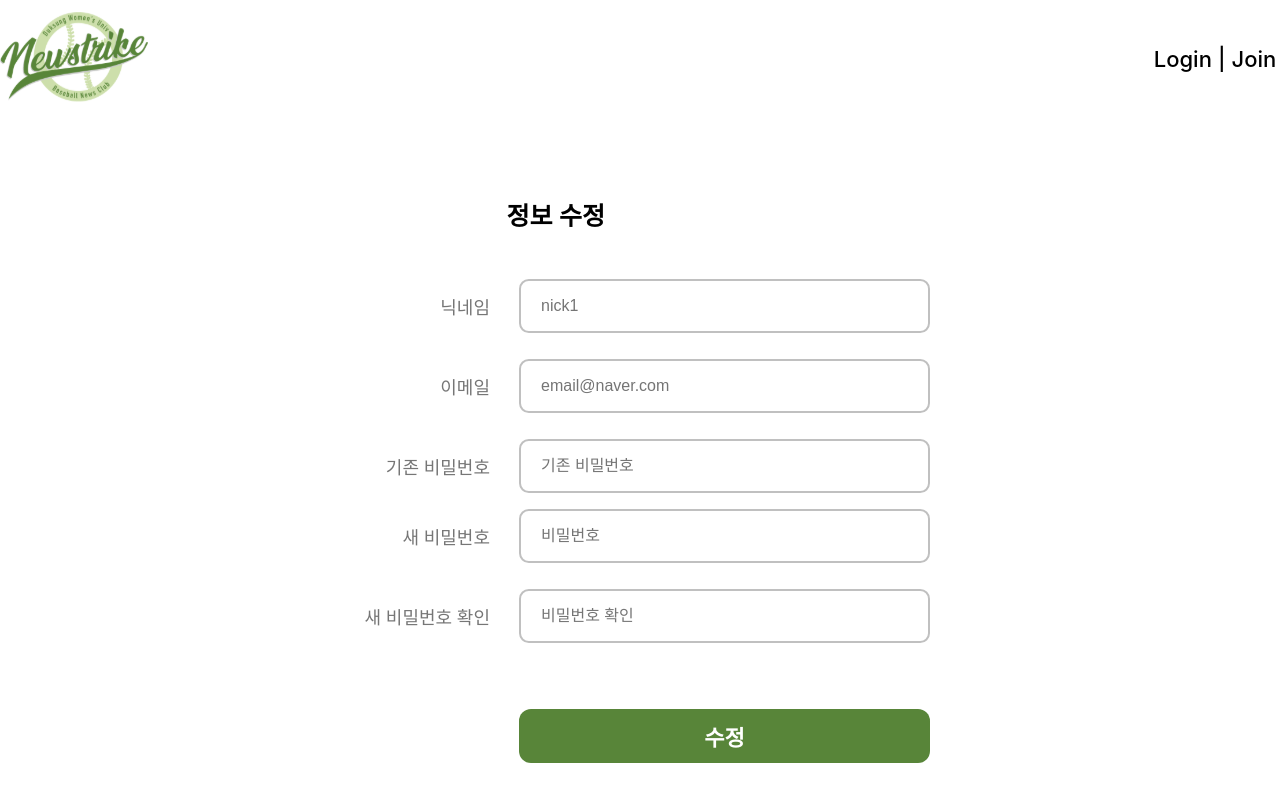
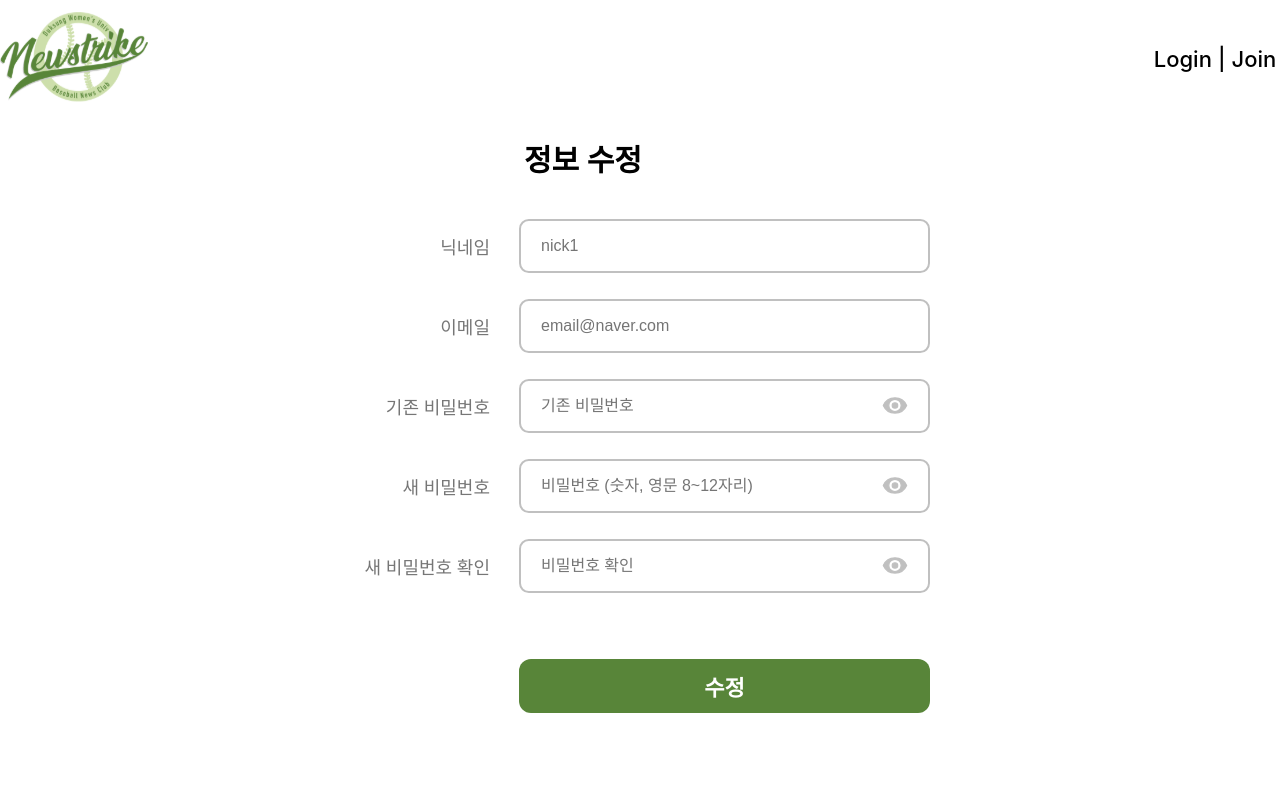
Before and after one commit to f4-zoluphaza/newsletter_front, a React (Create React App) app: page /Mypage/ChangeInfo in a window 1280 px wide. Built offline with nearby package versions, Linux system fonts and the light colour scheme.

Commit message:
[0910] jia 비밀번호 EyesImg 추가

```diff
--- a/src/pages/myPage/ChangeInfo.jsx
+++ b/src/pages/myPage/ChangeInfo.jsx
@@ -1,5 +1,5 @@
 import React, { useState } from 'react';
-import axios from "axios";
+import axios from 'axios';
 import {
   Div,
   BodyDiv,
@@ -11,6 +11,9 @@ import {
   TitleDiv,
   TextDiv,
   TextSpan,
+  EyesImg1,
+  EyesImg2,
+  EyesImg3,
   Button,
   UnderDiv,
   VaildP,
@@ -18,8 +21,14 @@ import {
 } from '../../styles/Mypage_j/ChangeInfo.styled.jsx';
 
 import Header from '../../components/Header.jsx';
+import PWOpen from '../../images/Login/PWOpen.svg';
+import PWClose from '../../images/Login/PWClose.svg';
 
 export default function ChangeInfo() {
+  const [validPWState, setValidPWState] = useState(false);
+  const [validNewPWState, setValidNewPWState] = useState(false);
+  const [validRepeatNewPWState, setValidRepeatNewPWState] = useState(false);
+
   //form 관리
   const [form, setForm] = useState({
     nickName: '',
@@ -28,9 +37,8 @@ export default function ChangeInfo() {
     password: '',
     passwordCheck: '',
     newPassword: '',
-    newPasswordCheck: ''
+    newPasswordCheck: '',
   });
-
 
   const [validEmail, setValidEmail] = useState(null); // 이메일 유효값
   const [validEmailCheck, setValidEmailCheck] = useState(null);
@@ -76,7 +84,8 @@ export default function ChangeInfo() {
   const changeinfoAPI = async () => {
     try {
       //API 요청 URL
-      const url = "https://humble-commonly-goshawk.ngrok-free.app/api/v1/mypage/change";
+      const url =
+        'https://humble-commonly-goshawk.ngrok-free.app/api/v1/mypage/change';
 
       const data = {
         nickname: form.nickName,
@@ -87,17 +96,17 @@ export default function ChangeInfo() {
 
       const response = await axios.put(url, data, {
         headers: {
-          "Content-Type": "application/json",
+          'Content-Type': 'application/json',
         },
       });
 
       const result = response.data.result;
       console.log(result);
 
-      alert("정보가 성공적으로 수정되었습니다.");
+      alert('정보가 성공적으로 수정되었습니다.');
     } catch (error) {
       console.error(
-        "내 정보 수정 에러",
+        '내 정보 수정 에러',
         error.response ? error.response.data : error
       );
       alert(error.response.data.result);
@@ -112,12 +121,12 @@ export default function ChangeInfo() {
 
         <WrapperDiv>
           <TitleDiv>
-            <TextSpan fontsize="25px" fontweight="600" color="#000000">
+            <TextSpan fontsize="30px" fontweight="600" color="#000000">
               정보 수정
             </TextSpan>
           </TitleDiv>
           <RightDiv>
-            <Form onSubmit={handleSubmit}>
+            <Form alignItems="flex-start" onSubmit={handleSubmit}>
               <TextDivForm>
                 <TextDiv>
                   <TextSpan>닉네임</TextSpan>
@@ -146,42 +155,13 @@ export default function ChangeInfo() {
                 />
               </TextDivForm>
 
-              {/* <UnderDiv margintop="5px" justifyContent="end">
-                <Button>중복 확인</Button>
-                <Button backgroundcolor="#588539" color="#FFFFFF">
-                  인증 요청
-                </Button>
-              </UnderDiv> */}
-
-              {/* <TextDivForm margintop="10px">
-                <TextDiv>
-                  <TextSpan>인증 번호</TextSpan>
-                </TextDiv>
-                <Input
-                  id="emailCheck"
-                  type="number"
-                  placeholder="이메일 인증번호"
-                  width="410.975px"
-                  height="53.82px"
-                  borderRadius="9.78px"
-                />
-              </TextDivForm> */}
-
-              {/* <UnderDiv margintop="5px" justifyContent="space-between">
-                <VaildP>인증번호가 올바르지 않습니다.</VaildP>
-                <VaildP color="#588539">인증되었습니다.</VaildP>
-                <Button backgroundcolor="#588539" color="#FFFFFF">
-                  인증 확인
-                </Button>
-              </UnderDiv> */}
-
               <TextDivForm>
                 <TextDiv>
                   <TextSpan>기존 비밀번호</TextSpan>
                 </TextDiv>
                 <Input
                   id="currentPW"
-                  type="text"
+                  type={validPWState ? 'text' : 'password'}
                   placeholder="기존 비밀번호"
                   width="410.975px"
                   height="53.82px"
@@ -189,20 +169,59 @@ export default function ChangeInfo() {
                 />
               </TextDivForm>
 
-              <TextDivForm margintop="10px">
+              {validPWState ? (
+                <EyesImg1
+                  src={PWClose}
+                  onClick={() => {
+                    setValidPWState();
+                  }}
+                />
+              ) : (
+                <EyesImg1
+                  src={PWOpen}
+                  onClick={() => {
+                    setValidPWState(true);
+                  }}
+                />
+              )}
+
+              <TextDivForm>
                 <TextDiv>
                   <TextSpan>새 비밀번호</TextSpan>
                 </TextDiv>
                 <Input
                   id="password"
-                  type="password"
+                  type={validNewPWState ? 'text' : 'password'}
                   onChange={handlePW}
-                  placeholder="비밀번호"
+                  placeholder="비밀번호 (숫자, 영문 8~12자리)"
                   width="410.975px"
                   height="53.82px"
                   borderRadius="9.78px"
                 />
+                {validNewPWState ? (
+                  <EyesImg2
+                    src={PWClose}
+                    onClick={() => {
+                      setValidNewPWState();
+                    }}
+                  />
+                ) : (
+                  <EyesImg2
+                    src={PWOpen}
+                    onClick={() => {
+                      setValidNewPWState(true);
+                    }}
+                  />
+                )}
               </TextDivForm>
+              {validPW === false ? (
+                <UnderDiv>
+                  <VaildP>
+                    비밀번호를 영문, 숫자, 특수문자 포함 8~12자리로
+                    설정해주세요.
+                  </VaildP>
+                </UnderDiv>
+              ) : null}
 
               <TextDivForm>
                 <TextDiv>
@@ -210,13 +229,31 @@ export default function ChangeInfo() {
                 </TextDiv>
                 <Input
                   id="passwordCheck"
-                  type="password"
+                  type={validRepeatNewPWState ? 'text' : 'password'}
                   onChange={hadlePWCheck}
                   placeholder="비밀번호 확인"
                   width="410.975px"
                   height="53.82px"
                   borderRadius="9.78px"
                 />
+                {validRepeatNewPWState ? (
+                  <EyesImg3
+                    src={PWClose}
+                    onClick={() => {
+                      setValidRepeatNewPWState();
+                    }}
+                  />
+                ) : (
+                  <EyesImg3
+                    src={PWOpen}
+                    style={{
+                      top: validPW === false ? '395px' : '355px', //EyesImg3 위치 변경
+                    }}
+                    onClick={() => {
+                      setValidRepeatNewPWState(true);
+                    }}
+                  />
+                )}
               </TextDivForm>
 
               {validPWCheck === false ? (
--- a/src/styles/Mypage_j/ChangeInfo.styled.jsx
+++ b/src/styles/Mypage_j/ChangeInfo.styled.jsx
@@ -28,7 +28,8 @@ export const WrapperDiv = styled.div`
   width: 580px;
   /* height: ${(props) => props.height || '100vh'}; */
   height: auto;
-  margin-top: 80px;
+  margin-top: 20px;
+  margin-bottom: 50px;
   /* background-color: lightgray; */
 
   display: flex;
@@ -58,7 +59,7 @@ export const RightDiv = styled.div`
 `;
 
 export const TitleDiv = styled.div`
-  width: 73%;
+  width: 70%;
   height: 40px;
   margin-bottom: 20px;
 
@@ -93,6 +94,7 @@ export const Form = styled.form`
   ${flexCenter()}
   flex-direction: column;
   align-items: ${(props) => props.alignItems};
+  position: relative; //eyesImg 때문에 설정
 `;
 
 export const Input = styled.input`
@@ -109,6 +111,36 @@ export const Input = styled.input`
 
   padding-left: 20px;
   box-sizing: border-box;
+`;
+
+export const EyesImg1 = styled.img`
+  width: 30px;
+  height: 30px;
+  position: absolute;
+  top: 195px;
+  right: 20px;
+
+  cursor: pointer;
+`;
+
+export const EyesImg2 = styled.img`
+  width: 30px;
+  height: 30px;
+  position: absolute;
+  top: 275px;
+  right: 20px;
+
+  cursor: pointer;
+`;
+
+export const EyesImg3 = styled.img`
+  width: 30px;
+  height: 30px;
+  position: absolute;
+  top: 355px;
+  right: 20px;
+
+  cursor: pointer;
 `;
 
 export const Button = styled.button`
@@ -129,7 +161,7 @@ export const Button = styled.button`
 `;
 
 export const UnderDiv = styled.div`
-  width: 73%;
+  width: 70%;
   height: 40px;
   margin-top: ${(props) => props.margintop};
   /* background-color: #eea5a5; */
```
